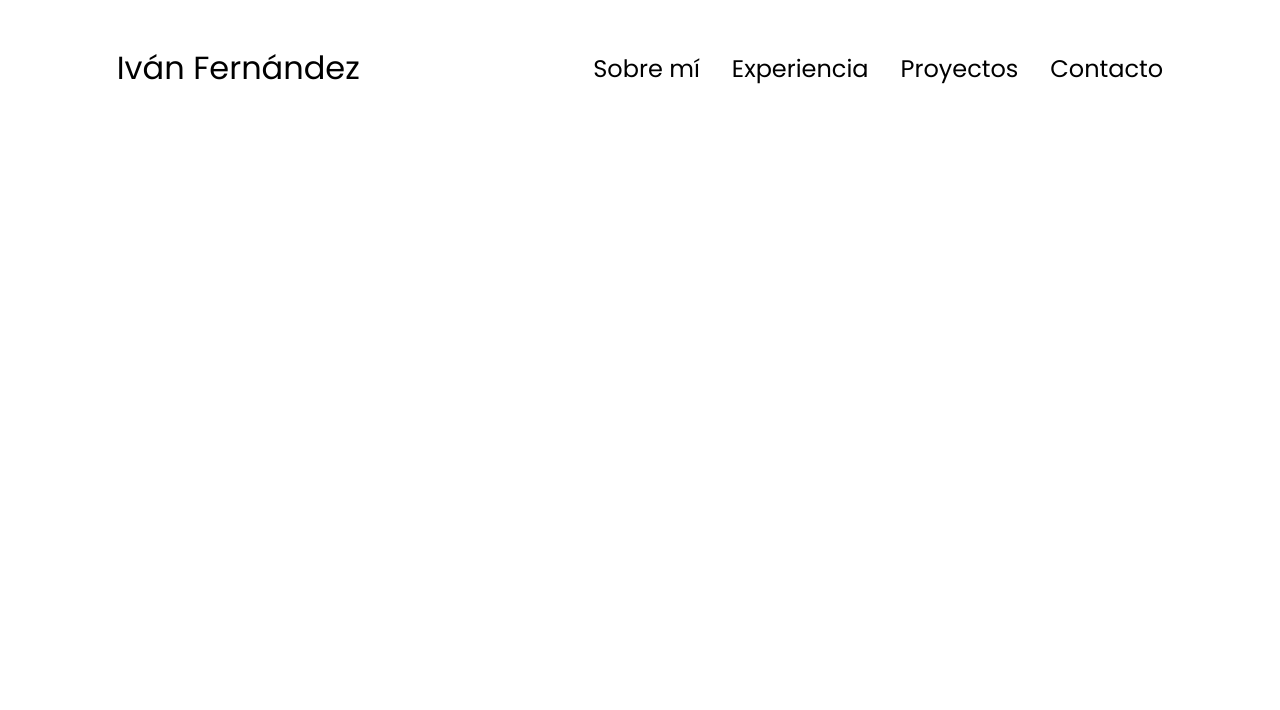
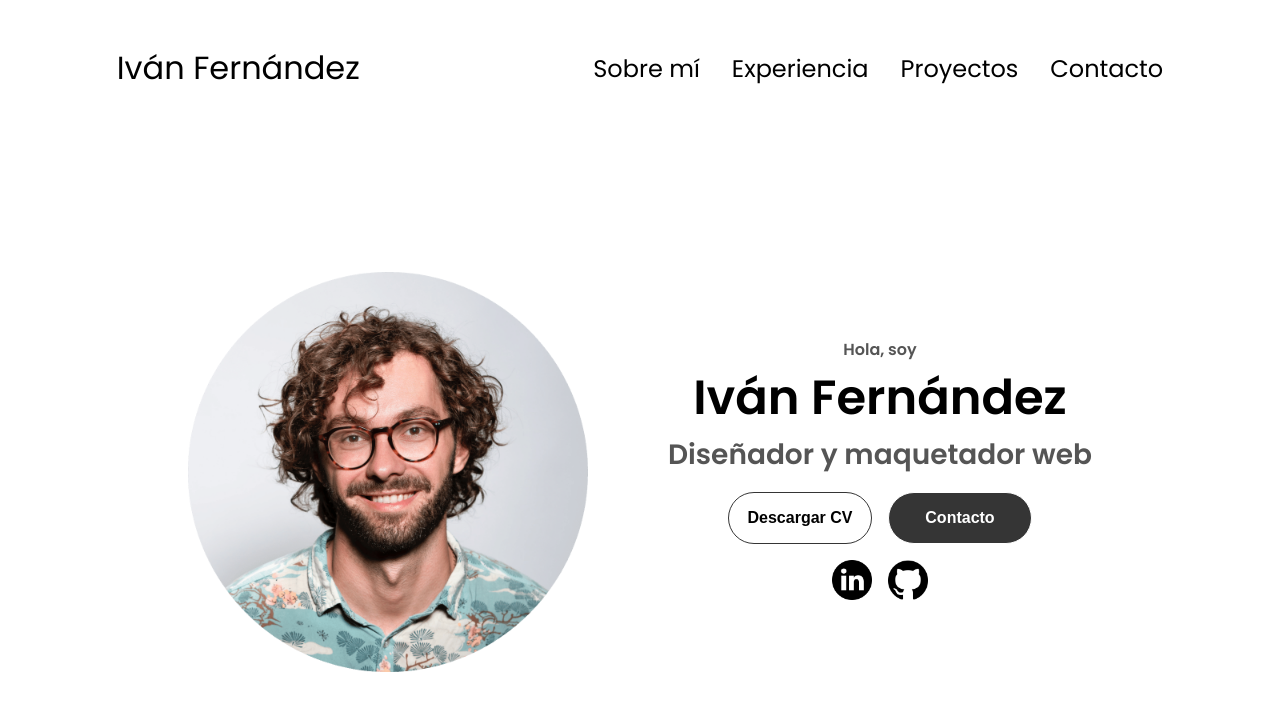
Before and after one commit to iferbar/html-css-js-portfolio, a plain HTML site: page index.html in a window 1280 px wide. Drawn offline with Linux system fonts and the light colour scheme.

Commit message:
profile part done

```diff
--- a/css/style.css
+++ b/css/style.css
@@ -3,6 +3,7 @@
     --defaultBlack: #000;
     --anchorHover: #808080;
     --defaultWhite: #fff;
+    --buttonsProfile: #353535;
 }
 * {
     margin: 0;
@@ -15,12 +16,6 @@ body {
 }
 p {
     color: var(--paragraphColor);
-}
-
-/*TRANSITIONS*/
-a,
-.btn {
-    transition: all 0.3s ease;
 }
 
 /*NAVIGATION*/
@@ -118,3 +113,92 @@ a:hover {
 }
 
 /*SECTIONS*/
+
+section {
+    padding-top: 4vh;
+    height: 96vh;
+    margin: 0 10rem;
+    min-height: fit-content;
+}
+.section-container {
+    display: flex;
+}
+
+/*PROFILE SECTION*/
+#profile {
+    display: flex;
+    justify-content: center;
+    gap: 5rem;
+    height: 80vh;
+}
+.section__pic-container {
+    display: flex;
+    height: 25rem;
+    width: 25rem;
+    margin: auto 0;
+}
+.section__text {
+    align-self: center;
+    text-align: center;
+}
+.section__text p {
+    font-weight: 600;
+}
+.section__text__p1 {
+    text-align: center;
+}
+.section__text__p2 {
+    font-size: 1.75rem;
+    margin-bottom: 1rem;
+}
+.title {
+    font-size: 3rem;
+    text-align: center;
+}
+#social-container {
+    display: flex;
+    justify-content: center;
+    margin-top: 1rem;
+    gap: 1rem;
+}
+.icon {
+    height: 2.5rem;
+}
+
+/*TRANSITIONS*/
+a,
+.btn {
+    transition: all 0.3s ease;
+}
+.btn {
+    font-weight: 600;
+    padding: 1rem;
+    width: 9rem;
+    border-radius: 2rem;
+    cursor: pointer;
+    font-size: 1rem;
+}
+.btn-container {
+    display: flex;
+    justify-content: center;
+    gap: 1rem;
+}
+.btn-color-1 {
+    border: var(--defaultWhite) 0.1rem solid;
+    background-color: var(--buttonsProfile);
+    color: var(--defaultWhite);
+}
+.btn-color-1:hover {
+    background: none;
+    border: var(--buttonsProfile) 0.1rem solid;
+    color: var(--buttonsProfile);
+}
+.btn-color-2 {
+    background: none;
+    border: var(--buttonsProfile) 0.1rem solid;
+}
+.btn-color-2:hover {
+    border: var(--defaultWhite) 0.1rem solid;
+    background-color: var(--buttonsProfile);
+    color: var(--defaultWhite);
+}
--- a/index.html
+++ b/index.html
@@ -43,10 +43,23 @@
         </nav>
     </header>
     <section id="profile">
-
+        <div class="section__pic-container">
+            <img src="/assets/profile-pic.png" alt="Iván Fernández picture">
+        </div>
+        <div class="section__text">
+            <p class="section__text__p1">Hola, soy</p>
+            <h1 class="title">Iván Fernández</h1>
+            <p class="section__text__p2">Diseñador y maquetador web</p>
+            <div class="btn-container">
+                <button class="btn btn-color-2" onclick="window.open('/assets/cv.pdf')">Descargar CV</button>
+                <button class="btn btn-color-1" onclick="location.href='/#contact'">Contacto</button>
+            </div>
+            <div id="social-container">
+                <a href="https://www.linkedin.com/in/iv%C3%A1n-fern%C3%A1ndez-barahona-a07956298/" target="_blank"><img src="/assets/linkedin.png" alt="My linkedin profile" class="icon"></a>
+                <a href="https://github.com/iferbar" target="_blank"><img src="/assets/github.png" alt="My github profile" class="icon"></a>
+            </div>
+        </div>
     </section>
-
-
 
     <script src="/js/script.js"></script>
 </body>
```
